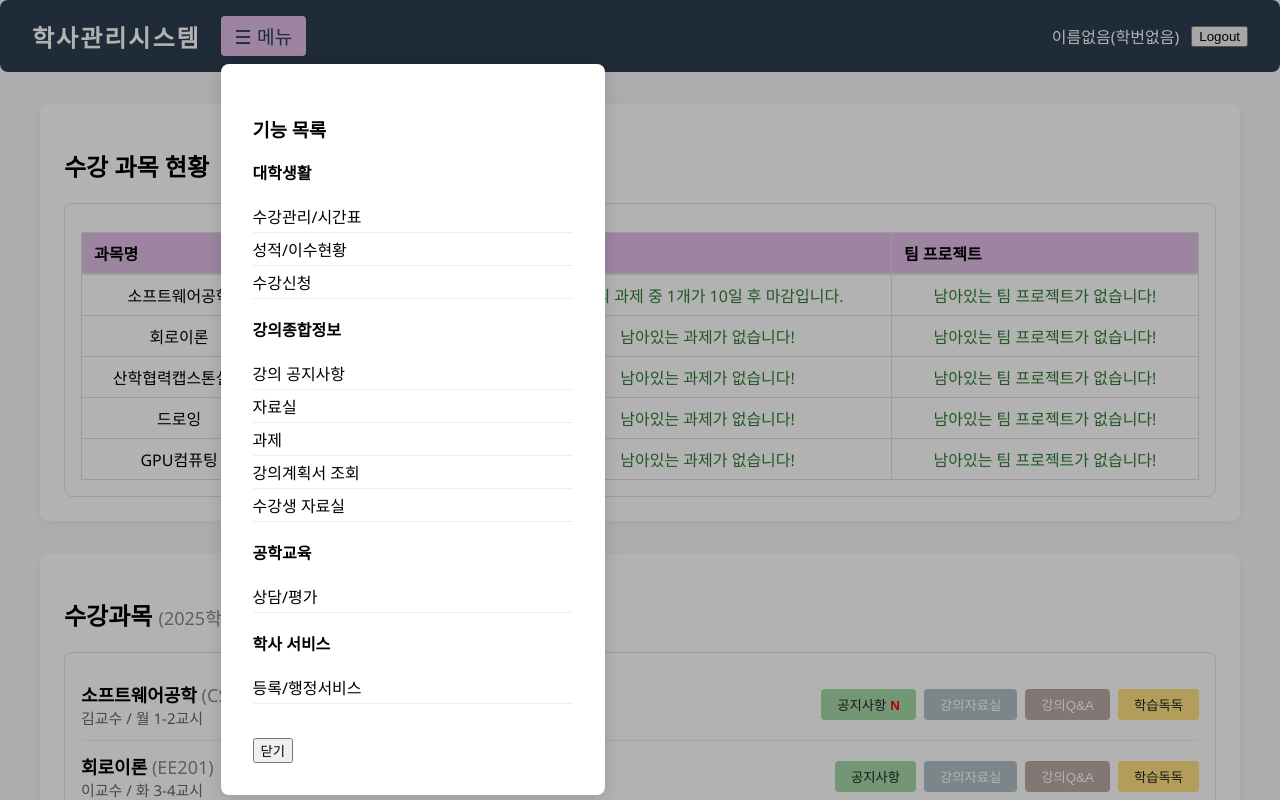
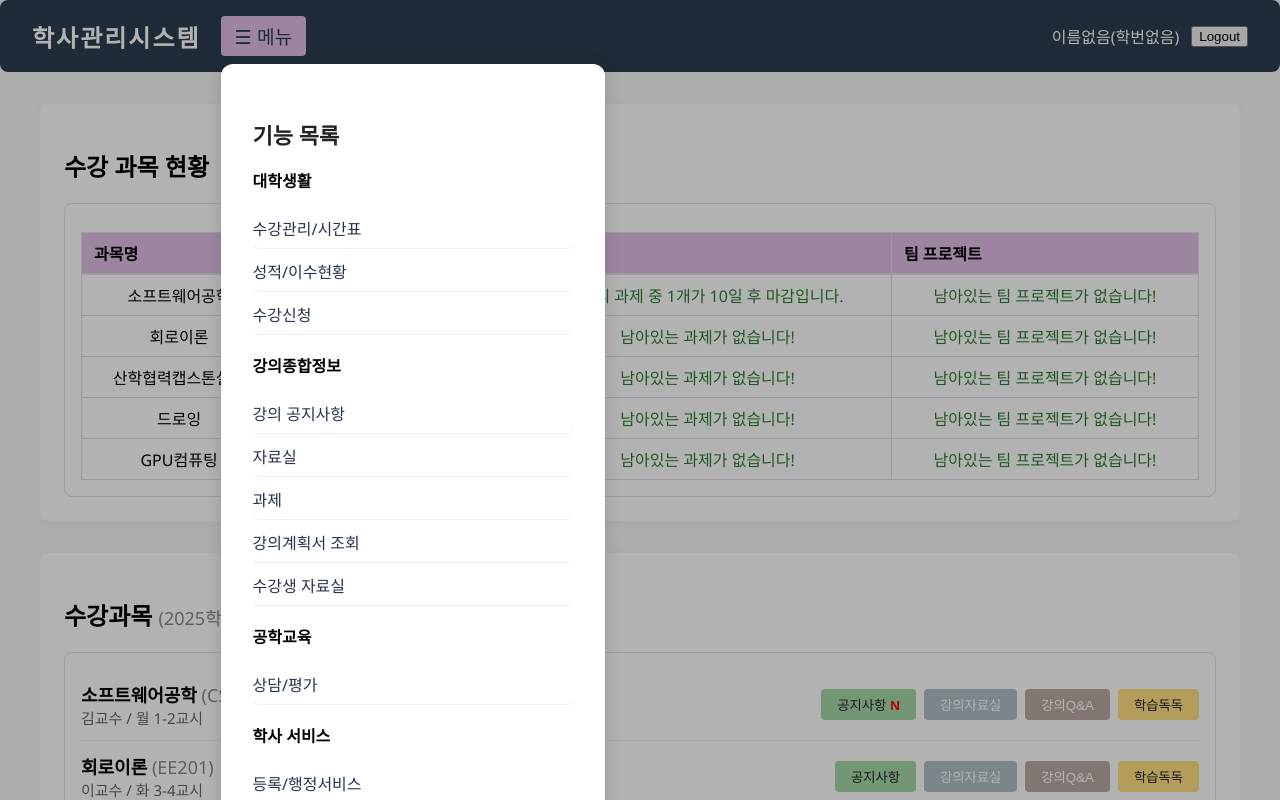
Before and after one commit to ripplelover/25-1-SoftwareEngineering, a React (Create React App) app in the folder client/: page / in a window 1280 px wide. Both pictures are taken after a click on the button "☰ 메뉴". Shown: the top 800 px of the page. Built offline with nearby package versions, Linux system fonts and the light colour scheme.

Commit message:
교수 페이지 디자인 수정

```diff
--- a/client/src/components/SideMenu.jsx
+++ b/client/src/components/SideMenu.jsx
@@ -1,45 +1,86 @@
 import React from 'react';
 import { useNavigate } from 'react-router-dom';
 
+const menuItemStyle = {
+  cursor: 'pointer',
+  padding: '8px 0',
+  borderRadius: 6,
+  fontWeight: 500,
+  color: '#26334d',
+  transition: 'background 0.15s, color 0.15s',
+  marginBottom: 2
+};
+const menuItemHover = {
+  background: 'linear-gradient(90deg,#1976d2 60%,#26c6da 100%)',
+  color: '#fff'
+};
+
 export default function SideMenu({ setMenuOpen, menuPos, user }) {
   const navigate = useNavigate();
+  const [hoverIdx, setHoverIdx] = React.useState(-1);
+  const [hoverProfIdx, setHoverProfIdx] = React.useState(-1);
+  // 교수 전용 메뉴
+  const professorMenus = [
+    { label: '공지사항 관리', path: '/professor/notice' },
+    { label: '자료실 관리', path: '/materials' },
+    { label: '과제 관리', path: '/assignments' },
+    { label: '학생 목록/성적 관리', path: '/grade-input' }
+  ];
   return (
-    <div style={{ position: 'absolute', top: menuPos.top, left: menuPos.left, background: '#fff', padding: 32, borderRadius: 8, minWidth: 320, maxWidth: '90vw', boxShadow: '0 2px 16px rgba(0,0,0,0.15)', zIndex: 2100 }} onClick={e => e.stopPropagation()}>
-      <h3>기능 목록</h3>
+    <div style={{ position: 'absolute', top: menuPos.top, left: menuPos.left, background: '#fff', padding: 32, borderRadius: 12, minWidth: 320, maxWidth: '90vw', boxShadow: '0 2px 16px rgba(0,0,0,0.15)', zIndex: 2100 }} onClick={e => e.stopPropagation()}>
+      <h3 style={{ fontWeight: 900, fontSize: 22, marginBottom: 18, color: '#222' }}>기능 목록</h3>
+      {user?.role === 'professor' && (
+        <div style={{ marginBottom: 22 }}>
+          <b style={{ color: '#1976d2', fontSize: 17 }}>교수 전용 관리</b>
+          <ul style={{ listStyle: 'none', padding: 0, marginTop: 8 }}>
+            {professorMenus.map((m, i) => (
+              <li
+                key={m.label}
+                style={hoverProfIdx === i ? { ...menuItemStyle, ...menuItemHover } : menuItemStyle}
+                onMouseEnter={() => setHoverProfIdx(i)}
+                onMouseLeave={() => setHoverProfIdx(-1)}
+                onClick={() => { navigate(m.path); setMenuOpen(false); }}
+              >
+                {m.label}
+              </li>
+            ))}
+          </ul>
+        </div>
+      )}
       <div style={{ marginBottom: 18 }}>
         <b>대학생활</b>
         <ul style={{ listStyle: 'none', padding: 0 }}>
-          <li style={{ cursor: 'pointer', padding: '4px 0' }} onClick={() => { navigate('/dashboard'); setMenuOpen(false); }}>수강관리/시간표</li>
-          <li style={{ cursor: 'pointer', padding: '4px 0' }} onClick={() => { navigate('/grades'); setMenuOpen(false); }}>성적/이수현황</li>
-          <li style={{ cursor: 'pointer', padding: '4px 0' }} onClick={() => { navigate('/enroll'); setMenuOpen(false); }}>수강신청</li>
+          <li style={hoverIdx === 0 ? { ...menuItemStyle, ...menuItemHover } : menuItemStyle} onMouseEnter={() => setHoverIdx(0)} onMouseLeave={() => setHoverIdx(-1)} onClick={() => { navigate('/dashboard'); setMenuOpen(false); }}>수강관리/시간표</li>
+          <li style={hoverIdx === 1 ? { ...menuItemStyle, ...menuItemHover } : menuItemStyle} onMouseEnter={() => setHoverIdx(1)} onMouseLeave={() => setHoverIdx(-1)} onClick={() => { navigate('/grades'); setMenuOpen(false); }}>성적/이수현황</li>
+          <li style={hoverIdx === 2 ? { ...menuItemStyle, ...menuItemHover } : menuItemStyle} onMouseEnter={() => setHoverIdx(2)} onMouseLeave={() => setHoverIdx(-1)} onClick={() => { navigate('/enroll'); setMenuOpen(false); }}>수강신청</li>
           {user?.role === 'professor' && (
-            <li style={{ cursor: 'pointer', padding: '4px 0', color: '#1976d2', fontWeight: 600 }} onClick={() => { navigate('/grade-input'); setMenuOpen(false); }}>성적입력</li>
+            <li style={hoverIdx === 3 ? { ...menuItemStyle, ...menuItemHover } : menuItemStyle} onMouseEnter={() => setHoverIdx(3)} onMouseLeave={() => setHoverIdx(-1)} onClick={() => { navigate('/grade-input'); setMenuOpen(false); }}>성적입력</li>
           )}
         </ul>
       </div>
       <div style={{ marginBottom: 18 }}>
         <b>강의종합정보</b>
         <ul style={{ listStyle: 'none', padding: 0 }}>
-          <li style={{ cursor: 'pointer', padding: '4px 0' }} onClick={() => { navigate('/notices'); setMenuOpen(false); }}>강의 공지사항</li>
-          <li style={{ cursor: 'pointer', padding: '4px 0' }} onClick={() => { navigate('/materials'); setMenuOpen(false); }}>자료실</li>
-          <li style={{ cursor: 'pointer', padding: '4px 0' }} onClick={() => { navigate('/assignments'); setMenuOpen(false); }}>과제</li>
-          <li style={{ cursor: 'pointer', padding: '4px 0' }} onClick={() => { navigate('/lecture-plan'); setMenuOpen(false); }}>강의계획서 조회</li>
-          <li style={{ cursor: 'pointer', padding: '4px 0' }} onClick={() => { navigate('/student-materials'); setMenuOpen(false); }}>수강생 자료실</li>
+          <li style={hoverIdx === 4 ? { ...menuItemStyle, ...menuItemHover } : menuItemStyle} onMouseEnter={() => setHoverIdx(4)} onMouseLeave={() => setHoverIdx(-1)} onClick={() => { navigate('/notices'); setMenuOpen(false); }}>강의 공지사항</li>
+          <li style={hoverIdx === 5 ? { ...menuItemStyle, ...menuItemHover } : menuItemStyle} onMouseEnter={() => setHoverIdx(5)} onMouseLeave={() => setHoverIdx(-1)} onClick={() => { navigate('/materials'); setMenuOpen(false); }}>자료실</li>
+          <li style={hoverIdx === 6 ? { ...menuItemStyle, ...menuItemHover } : menuItemStyle} onMouseEnter={() => setHoverIdx(6)} onMouseLeave={() => setHoverIdx(-1)} onClick={() => { navigate('/assignments'); setMenuOpen(false); }}>과제</li>
+          <li style={hoverIdx === 7 ? { ...menuItemStyle, ...menuItemHover } : menuItemStyle} onMouseEnter={() => setHoverIdx(7)} onMouseLeave={() => setHoverIdx(-1)} onClick={() => { navigate('/lecture-plan'); setMenuOpen(false); }}>강의계획서 조회</li>
+          <li style={hoverIdx === 8 ? { ...menuItemStyle, ...menuItemHover } : menuItemStyle} onMouseEnter={() => setHoverIdx(8)} onMouseLeave={() => setHoverIdx(-1)} onClick={() => { navigate('/student-materials'); setMenuOpen(false); }}>수강생 자료실</li>
         </ul>
       </div>
       <div style={{ marginBottom: 18 }}>
         <b>공학교육</b>
         <ul style={{ listStyle: 'none', padding: 0 }}>
-          <li style={{ cursor: 'pointer', padding: '4px 0' }} onClick={() => { setMenuOpen(false); }}>상담/평가</li>
+          <li style={hoverIdx === 9 ? { ...menuItemStyle, ...menuItemHover } : menuItemStyle} onMouseEnter={() => setHoverIdx(9)} onMouseLeave={() => setHoverIdx(-1)} onClick={() => { setMenuOpen(false); }}>상담/평가</li>
         </ul>
       </div>
       <div style={{ marginBottom: 18 }}>
         <b>학사 서비스</b>
         <ul style={{ listStyle: 'none', padding: 0 }}>
-          <li style={{ cursor: 'pointer', padding: '4px 0' }} onClick={() => { setMenuOpen(false); }}>등록/행정서비스</li>
+          <li style={hoverIdx === 10 ? { ...menuItemStyle, ...menuItemHover } : menuItemStyle} onMouseEnter={() => setHoverIdx(10)} onMouseLeave={() => setHoverIdx(-1)} onClick={() => { setMenuOpen(false); }}>등록/행정서비스</li>
         </ul>
       </div>
-      <button onClick={() => setMenuOpen(false)} style={{ marginTop: 16 }}>닫기</button>
+      <button onClick={() => setMenuOpen(false)} style={{ marginTop: 16, background: '#ececec', border: 'none', borderRadius: 6, padding: '8px 24px', fontWeight: 600, color: '#26334d', cursor: 'pointer' }}>닫기</button>
     </div>
   );
 }
--- a/client/src/pages/MaterialRoom.jsx
+++ b/client/src/pages/MaterialRoom.jsx
@@ -11,6 +11,7 @@ export default function MaterialRoom({ user, setUser }) {
     { id: 2, title: '실습자료2.zip', uploader: '김교수', date: '2024-06-03', file: null, fileName: '', viewCount: 20, content: '실습자료입니다.' }
   ]);
   const [newTitle, setNewTitle] = useState('');
+  const [newContent, setNewContent] = useState('');
   const [editId, setEditId] = useState(null);
   const [editTitle, setEditTitle] = useState('');
   const [newFile, setNewFile] = useState(null);
@@ -27,10 +28,11 @@ export default function MaterialRoom({ user, setUser }) {
       file: newFile,
       fileName: newFile.name,
       viewCount: 0,
-      content: ''
+      content: newContent
     }]);
     setNewTitle('');
     setNewFile(null);
+    setNewContent('');
   };
   // 삭제
   const handleDelete = (id) => {
@@ -85,8 +87,9 @@ export default function MaterialRoom({ user, setUser }) {
           </div>
           <div style={{ padding: '32px 40px' }}>
             {user?.role === 'professor' && (
-              <div style={{ marginBottom: 24, display: 'flex', gap: 12 }}>
+              <div style={{ marginBottom: 24, display: 'flex', gap: 12, alignItems: 'center' }}>
                 <input value={newTitle} onChange={e => setNewTitle(e.target.value)} placeholder="자료명 입력" style={{ padding: '8px', borderRadius: 4, border: '1px solid #ccc', minWidth: 200 }} />
+                <input value={newContent} onChange={e => setNewContent(e.target.value)} placeholder="설명(내용) 입력" style={{ padding: '8px', borderRadius: 4, border: '1px solid #ccc', minWidth: 200 }} />
                 <input type="file" onChange={e => setNewFile(e.target.files[0])} />
                 <button onClick={handleAdd} style={{ background: '#1976d2', color: '#fff', border: 'none', borderRadius: 4, padding: '8px 24px', fontWeight: 600, cursor: 'pointer' }}>등록</button>
               </div>
```
Also changed, not shown: client/src/pages/Dashboard.jsx (+26 -18 lines), client/src/pages/MaterialDetail.jsx (+32 -2 lines).
